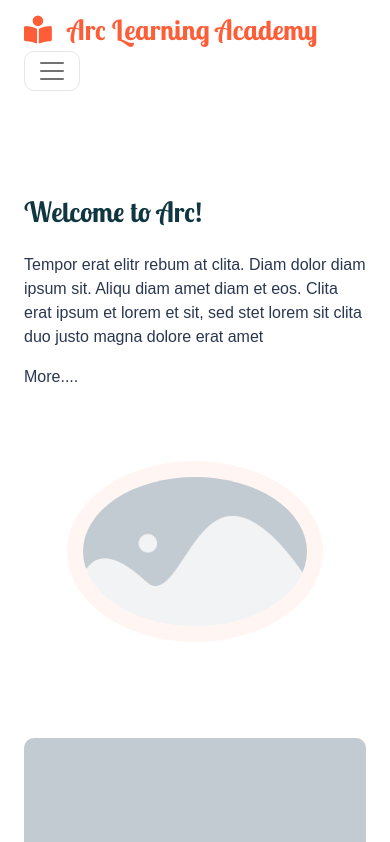
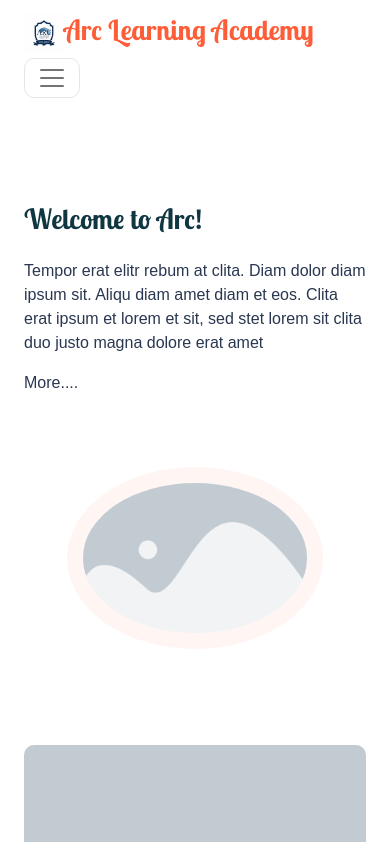
Before and after one commit to cameronhawkins10/Arc-Website, a plain HTML site: page index.html in a window 390 px wide. Shown: the top 842 px of the page. Drawn offline with nearby package versions, Linux system fonts and the light colour scheme.

Commit message:
Add logo to nav bar

```diff
--- a/index.html
+++ b/index.html
@@ -6,7 +6,7 @@
     <meta name="viewport" content="width=device-width, initial-scale=1.0">
 
     <!-- Favicon -->
-    <link href="img/favicon.ico" rel="icon">
+    <link href="logo.JPEG" rel="icon">
 
     <!-- Google Web Fonts -->
     <link rel="preconnect" href="https://fonts.googleapis.com">
@@ -18,6 +18,8 @@
     <!-- Icon Font Stylesheet -->
     <link href="https://cdnjs.cloudflare.com/ajax/libs/font-awesome/5.10.0/css/all.min.css" rel="stylesheet">
     <link href="https://cdn.jsdelivr.net/npm/bootstrap-icons@1.4.1/font/bootstrap-icons.css" rel="stylesheet">
+
+    <script src="https://ajax.googleapis.com/ajax/libs/jquery/3.6.0/jquery.min.js"></script>
 
     <!-- Libraries Stylesheet -->
     <link href="lib/animate/animate.min.css" rel="stylesheet">
@@ -40,7 +42,7 @@
         <!-- Navbar Start -->
         <nav class="navbar navbar-expand-lg bg-white navbar-light sticky-top px-4 px-lg-5 py-lg-0">
             <a href="index.html" class="navbar-brand">
-                <h1 class="m-0 text-primary"><i class="fa fa-book-reader me-3"></i>Arc Learning Academy</h1>
+                <h1 class="m-0 text-primary"><img src="logo.JPEG" alt="" class="logo">Arc Learning Academy</h1>
             </a>
             <button type="button" class="navbar-toggler" data-bs-toggle="collapse" data-bs-target="#navbarCollapse">
                 <span class="navbar-toggler-icon"></span>
--- a/style.css
+++ b/style.css
@@ -533,3 +533,17 @@ h6,
     padding-right: 0;
     border-right: none;
 }
+
+.logo {
+    height: 80px;
+    /* Default size for larger screens */
+    width: auto;
+}
+
+/* Smaller screens */
+@media (max-width: 768px) {
+    .logo {
+        height: 40px;
+        /* Smaller size for mobile devices */
+    }
+}
```
